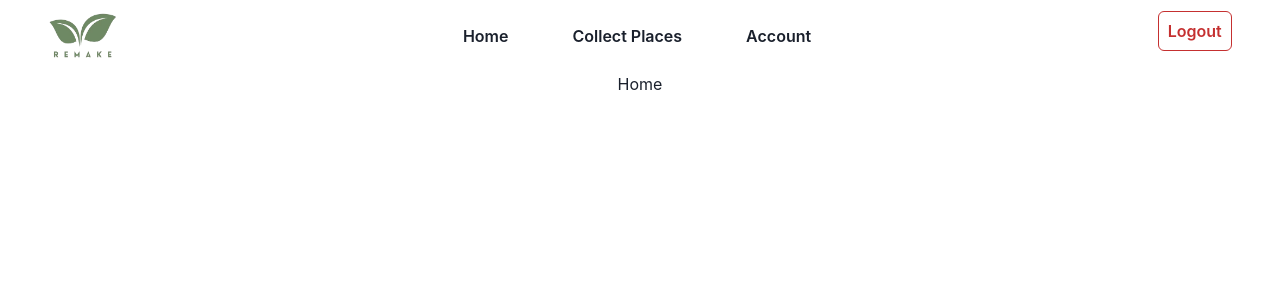
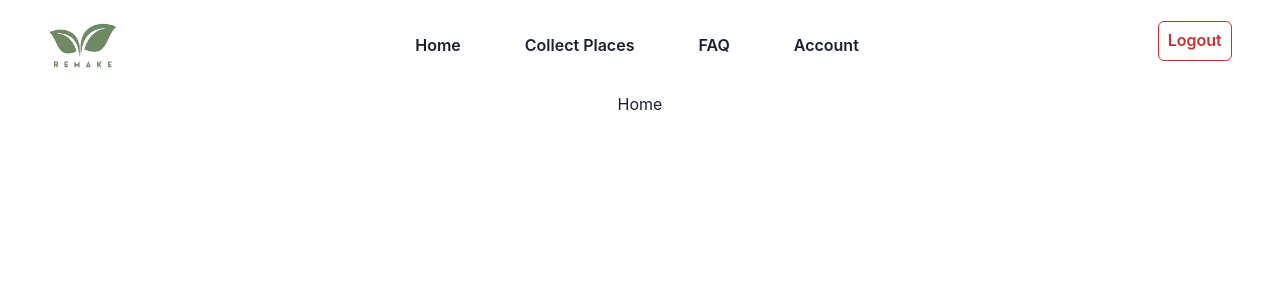
Before and after one commit to RenanPaixao/remake-web, a React (Vite) app: page / in a window 1280 px wide. Shown: the top 300 px of the page. Built offline with nearby package versions, Linux system fonts and the light colour scheme; no server answers.

Commit message:
feat: add faq link and adjust navbar spacing

```diff
--- a/src/components/Navbar/LinkList.tsx
+++ b/src/components/Navbar/LinkList.tsx
@@ -10,6 +10,9 @@ export const LinkList = () => {
       <NavbarLink to={'/collect-places'}>Collect Places</NavbarLink>
     </StackItem>
     <StackItem>
+      <NavbarLink to={'/faq'}>FAQ</NavbarLink>
+    </StackItem>
+    <StackItem>
       <NavbarLink to={'/account'}>Account</NavbarLink>
     </StackItem>
   </Stack>
--- a/src/routes.tsx
+++ b/src/routes.tsx
@@ -26,7 +26,7 @@ export default function AppRouter() {
 
 const renderWithNavbar = (Component: ReactElement) => {
   return <>
-    <Navbar p='0.7rem 3rem'/>
+    <Navbar p='1.3rem 3rem' maxW={'1280px'} m='0 auto'/>
     {Component}
   </>
 }
```
